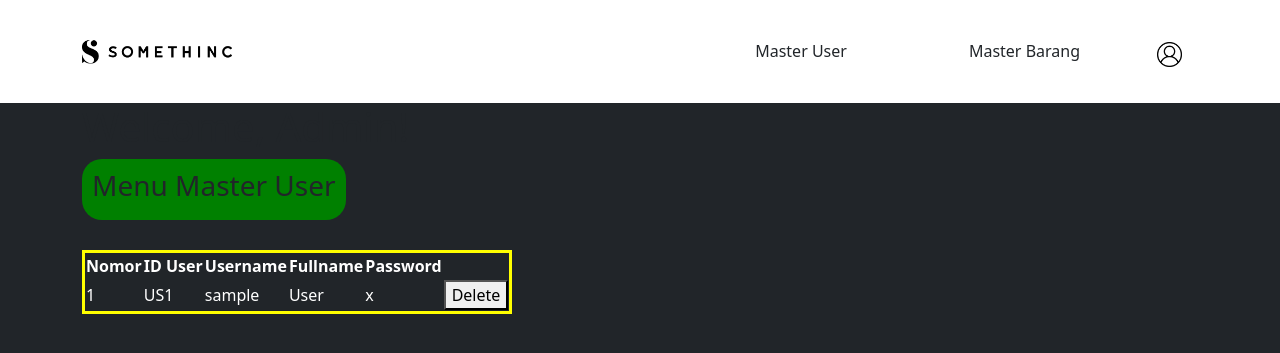
After one commit to fwijaya918/Proyek-bwp, a PHP site: page /masterUser.php in a window 1280 px wide. The commit adds this page. Shown: the top 353 px of the page. Run offline with PHP 8.4, Linux system fonts and the light colour scheme; tables that the repository leaves empty or names only in its code hold one stand-in row (values such as "Sample post").

Commit message:
masterUser sama login as admin

```diff
--- a/catalogue.php
+++ b/catalogue.php
@@ -93,6 +93,7 @@ $awalData = ($jumlahDataPerHalaman * $halamanAktif) - $jumlahDataPerHalaman;
                 <?php else : ?>
                     <form method="POST" action="" class="fw-bold mx-5 text-dark login-register"><button class="btn" type="submit" name="logout" class="btnnav">Logout</button></form>
                 <?php endif; ?>
+                <div class="mx-3 mt-2"><a href="index.php"><img src="logo/profileicon.png" height="25px" alt=""></a></div>
             </div>
         </div>
     </nav>
--- /dev/null
+++ b/masterUser.php
@@ -0,0 +1,77 @@
+<?php
+require('helper.php');
+if (isset($_REQUEST['deleteBtn'])) {
+    $hapusID = $_REQUEST['deleteID'];
+    mysqli_query($con, "DELETE from users  WHERE id='$hapusID'");
+    alert("berhasil delete user");
+}
+$ambilUser = mysqli_query($con, "SELECT * FROM `users`;");
+
+?>
+<!DOCTYPE html>
+<html lang="en">
+
+<head>
+    <meta charset="UTF-8">
+    <meta http-equiv="X-UA-Compatible" content="IE=edge">
+    <meta name="viewport" content="width=device-width, initial-scale=1.0">
+    <title>Document</title>
+    <link rel="stylesheet" href="https://fonts.googleapis.com/css2?family=Material+Symbols+Outlined:opsz,wght,FILL,GRAD@20..48,100..700,0..1,-50..200" />
+    <link href="https://cdn.jsdelivr.net/npm/bootstrap@5.0.2/dist/css/bootstrap.min.css" rel="stylesheet" integrity="sha384-EVSTQN3/azprG1Anm3QDgpJLIm9Nao0Yz1ztcQTwFspd3yD65VohhpuuCOmLASjC" crossorigin="anonymous">
+    <link rel="stylesheet" href="styleMU.css">
+</head>
+
+<body class="bg-dark">
+    <nav class="navbar bg-white">
+        <div class="container" style="">
+            <a class="navbar-brand" href="">
+                <img src="logo/Somethinc_Logo.png" width="150">
+            </a>
+            <div class="d-flex" role="search">
+                <div class="fw-bold mx-5 text-dark login-register"><a href="masterUser.php" class="btn text-decoration-none">Master User</a></div>
+                <div class="fw-bold mx-5 text-dark login-register"><a href="masterBarang.php" class="btn text-decoration-none">Master Barang</a></div>
+                <div class="mx-3 mt-2"><a href="index.php"><img src="logo/profileicon.png" height="25px" alt=""></a></div>
+            </div>
+        </div>
+    </nav>
+    <div class="container">
+        <h1>Welcome, Admin!</h1>
+        <div class="hiasan">
+            <h3>Menu Master User</h3>
+
+        </div>
+        <table id="tableUser">
+            <thead>
+                <th>Nomor</th>
+                <th>ID User</th>
+                <th>Username</th>
+                <th>Fullname</th>
+                <th>Password</th>
+            </thead>
+            <?php
+            $nomor = 0;
+            while ($row = mysqli_fetch_array($ambilUser)) {
+                $nomor++;
+                echo "<tr>
+                <td>" . ($nomor) . "</td>
+                <td>US" . $row['id'] . "</td>
+                <td>" . $row['username'] . "</td>
+                <td>" . $row['fullname'] . "</td>
+                <td>" . $row['password'] . "</td>
+                <td>
+                    <form action='./masterUser.php' method='post'>
+                    <input type='hidden' name='deleteID' value=" . $row['id'] . ">
+                    <button type='submit' name='deleteBtn'>Delete</button></form>
+                </td>
+                </tr>";
+            }
+            ?>
+        </table>
+
+    </div>
+
+
+    <script src="https://cdn.jsdelivr.net/npm/bootstrap@5.0.2/dist/js/bootstrap.bundle.min.js" integrity="sha384-MrcW6ZMFYlzcLA8Nl+NtUVF0sA7MsXsP1UyJoMp4YLEuNSfAP+JcXn/tWtIaxVXM" crossorigin="anonymous"></script>
+</body>
+
+</html>
--- /dev/null
+++ b/styleMU.css
@@ -0,0 +1,13 @@
+.hiasan {
+    padding: 10px;
+    background-color: green;
+    width: fit-content;
+    border-radius: 20px;
+}
+
+#tableUser {
+    border-style: solid;
+    border-color: yellow;
+    margin-top: 30px;
+    color: white;
+}
```
Also changed, not shown: admin.php (added, +41 -0 lines), index.php (+33 -1 lines), styleadmin.css (added, +7 -0 lines), logo/profileicon.png (added), masterBarang.php (added).
